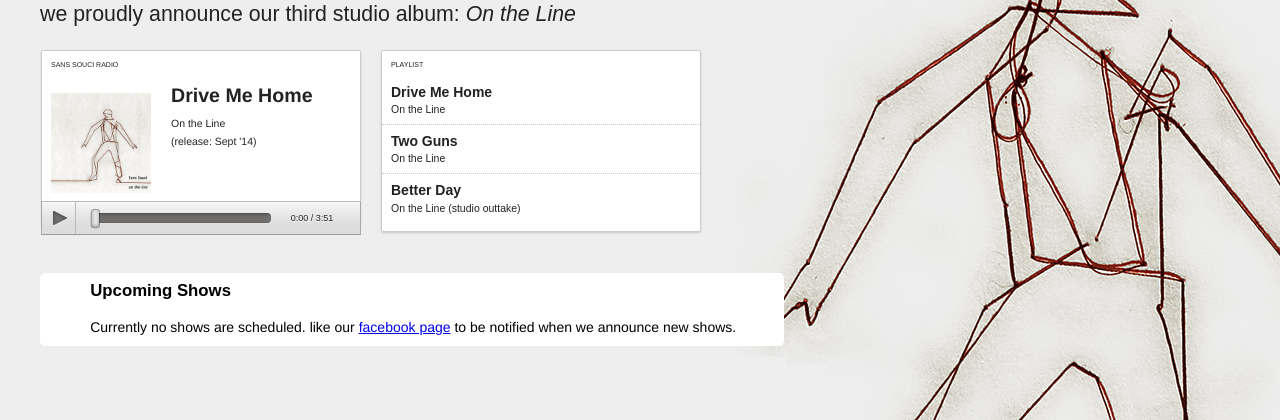
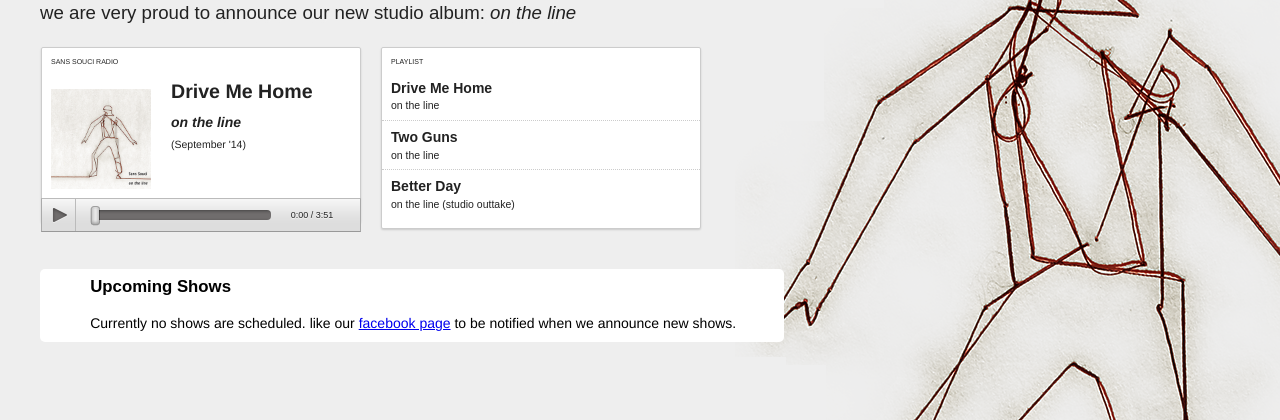
Before and after one commit to adamlutz/ssq, a PHP site: page / in a window 1280 px wide. Shown: the part 134-554 px from the top of the page. Run offline with PHP 8.4, Linux system fonts and the light colour scheme; data that the repository does not hold is empty; some libraries are stand-ins or nearby versions.

Commit message:
updated intro

```diff
--- a/index.php
+++ b/index.php
@@ -40,7 +40,7 @@
                         identifier: 'drive',
                         type: 'audio',
                         program: 'Drive Me Home',
-                        title: 'On the Line',
+                        title: 'on the line',
                         http_file_path: 'http://www.sanssoucimusic.com/resources/audio/drive.mp3',
                         image_sm: 'http://www.sanssoucimusic.com/resources/imgs/ontheline-cover.png',
                         duration: 231000
@@ -49,7 +49,7 @@
                         identifier: 'two-guns',
                         type: 'audio',
                         program: 'Two Guns',
-                        title: 'On the Line',
+                        title: 'on the line',
                         image_sm: 'http://www.sanssoucimusic.com/resources/imgs/ontheline-cover.png',
                         http_file_path: 'http://www.sanssoucimusic.com/resources/audio/two-guns.mp3',
                         duration: 247000
@@ -58,7 +58,7 @@
                         identifier: 'better',
                         type: 'audio',
                         program: 'Better Day',
-                        title: 'On the Line (studio outtake)',
+                        title: 'on the line (studio outtake)',
                         image_sm: 'http://www.sanssoucimusic.com/resources/imgs/ontheline-cover.png',
                         http_file_path: 'http://www.sanssoucimusic.com/resources/audio/better-redux.mp3',
                         duration: 250000
@@ -99,7 +99,7 @@
                     }
                     if (playable.title !== ''
                         && playable.title.indexOf("null - American Public Media") === -1) {
-                        snippet += "<h3>"+playable.title+"<h3> (release: Sept '14)";
+                        snippet += "<strong><i>"+playable.title+"</i></strong><h3>(September '14)</h3>";
                         // if(playable.title == "Lemming") {
                         //     snippet += ' (2011)<br /><br />[<a href="http://www.cdbaby.com/cd/sanssoucimusic" class="" target="_blank">buy album</a>]</p>';  //' + playable.identifier + '
                         // }
@@ -203,7 +203,7 @@ foreach($rss->show as $feed_item) {
 
         <div class="">
             <div class="header">Sans Souci</div>
-            <div class="subhead">we proudly announce our third studio album: <i>On the Line</i></div>
+            <div class="subhead">we are very proud to announce our new studio album: <i>on the line</i></div>
         </div>
         <br />
 
--- a/resources/styles/front_style.css
+++ b/resources/styles/front_style.css
@@ -12,7 +12,7 @@ body {
     text-shadow: 3px 3px #eee;
 }
 
-.subhead { font-size: 16pt;
+.subhead { font-size: 14pt;
              text-shadow: 3px 3px 2px #eee
          }
 
```
